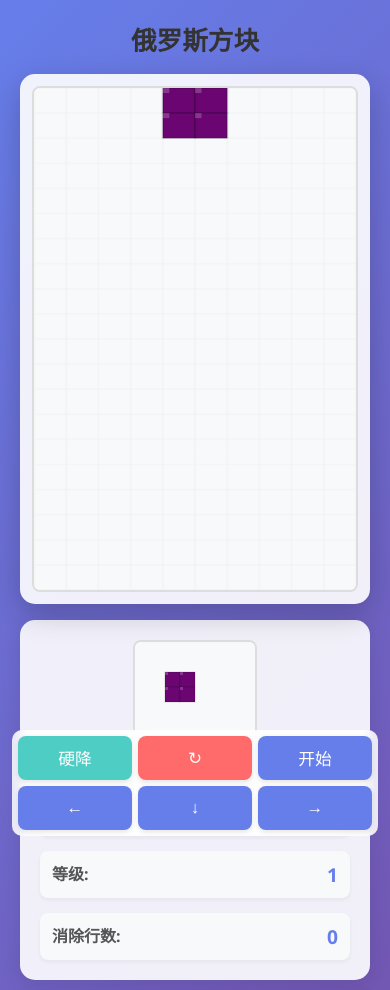
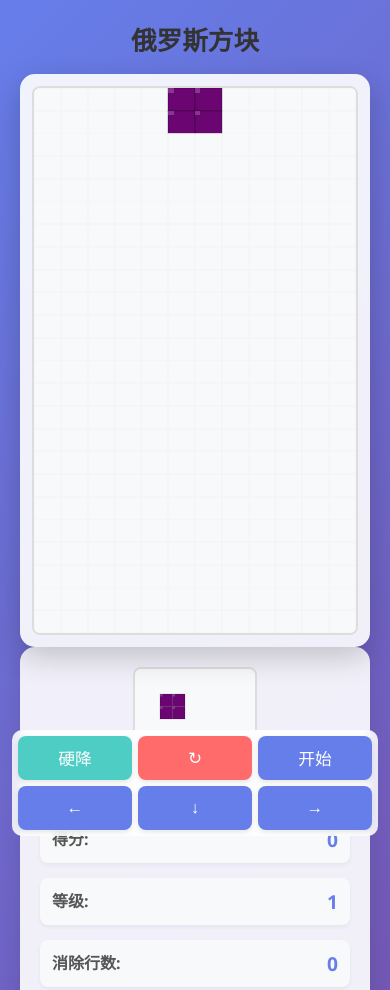
Before and after one commit to hanxhan000/tetris, a plain HTML site: page index.html in a window 390 px wide. Shown: the top 990 px of the page. Drawn offline with Linux system fonts and the light colour scheme; no server answers.

Commit message:
UI: 移除桌面左右间距；移动端12x24格动态缩放；补充 init() 与 resize 重绘；版本号 v=mobile9

```diff
--- a/css/style.css
+++ b/css/style.css
@@ -27,7 +27,7 @@ header {
 .game-container {
     display: grid;
     grid-template-columns: 1.4fr 1fr; /* 原2.2fr -> 1.4fr，平衡左右 */
-    gap: 16px;
+    gap: 0; /* 去除左右区域间隔 */
     align-items: start;
 }
 
@@ -302,7 +302,8 @@ header {
 /* 响应式设计 */
 @media (max-width: 992px) {
     .game-container {
-        grid-template-columns: 1.2fr 1fr; /* 原2.6fr，保持更均衡 */
+        grid-template-columns: 1.2fr 1fr;
+        gap: 0; /* 保持无间隔 */
     }
 }
 
@@ -311,23 +312,20 @@ header {
         grid-template-columns: 1fr;
     }
 
-    /* 手机端右上角显示（相对.game-board定位） */
     .next-piece-floating { display: flex; }
 
-    /* 控制主视区在一屏内：限制画布高度并压缩控制区 */
+    /* 移除强制纵横比，避免比例失调，由JS动态适配 */
     #board {
-        aspect-ratio: 1 / 2;
-        max-height: 60vh; /* 画布高度不超过60%视口 */
+        /* aspect-ratio: 1 / 2; */
+        max-height: 65vh; /* 稍微放大以提升可视性 */
         width: 100%;
         height: auto;
+        image-rendering: pixelated; /* 提升缩放清晰度 */
     }
 
     header h1 { font-size: 1.6rem; }
-
-    /* 隐藏侧栏‘下一个方块’标题文本，仅保留预览 */
     .next-piece-container h3 { display: none; }
 
-    /* 固定移动端控制条到底部，缩小高度与间距 */
     .mobile-controls {
         display: grid;
         position: fixed;
--- a/index.html
+++ b/index.html
@@ -4,7 +4,7 @@
     <meta charset="UTF-8">
     <meta name="viewport" content="width=device-width, initial-scale=1.0, maximum-scale=1.0, user-scalable=no">
     <title>俄罗斯方块</title>
-    <link rel="stylesheet" href="css/style.css?v=mobile8">
+    <link rel="stylesheet" href="css/style.css?v=mobile9">
 </head>
 <body>
     <div class="container">
@@ -81,7 +81,7 @@
         </div>
     </div>
 
-    <script src="js/game.js?v=mobile8"></script>
-    <script src="js/ui.js?v=mobile8"></script>
+    <script src="js/game.js?v=mobile9"></script>
+    <script src="js/ui.js?v=mobile9"></script>
 </body>
 </html>
--- a/js/game.js
+++ b/js/game.js
@@ -1,7 +1,7 @@
 // 游戏常量
-const COLS = 10;
-const ROWS = 20;
-const BLOCK_SIZE = 30;
+let COLS = 10;
+let ROWS = 20;
+let BLOCK_SIZE = 30; // 将在配置函数中动态调整
 const COLORS = [
     null,
     '#FF6B6B', // I - 红色
@@ -212,6 +212,17 @@ function draw() {
     drawBoard();
     drawMatrix(player.matrix, player.pos);
 }
+
+// 在窗口尺寸变化时，调整棋盘缩放以保持清晰比例
+window.addEventListener('resize', () => {
+    const wasActive = gameActive;
+    configureBoard();
+    draw();
+    if (wasActive) {
+        // 保持游戏循环继续运行
+        // 不重置状态，避免影响当前游戏
+    }
+});
 
 // 检查碰撞
 function collide(board, player) {
@@ -432,8 +443,35 @@ function update(time = 0) {
     gameAnimation = requestAnimationFrame(update);
 }
 
+// 动态配置棋盘：根据设备调整列行与块尺寸，修正比例
+function configureBoard() {
+    const isMobile = window.matchMedia('(max-width: 768px)').matches;
+    COLS = isMobile ? 12 : 10;
+    ROWS = isMobile ? 24 : 20;
+    // 根据当前canvas设置最佳块大小（保证整数像素，避免模糊）
+    const blockW = Math.floor(canvas.width / COLS);
+    const blockH = Math.floor(canvas.height / ROWS);
+    BLOCK_SIZE = Math.max(Math.min(blockW, blockH), 20);
+    // 统一内部像素尺寸为整数倍，确保绘制比例正确
+    canvas.width = COLS * BLOCK_SIZE;
+    canvas.height = ROWS * BLOCK_SIZE;
+    // 重置并应用缩放
+    ctx.setTransform(1, 0, 0, 1, 0, 0);
+    ctx.scale(BLOCK_SIZE, BLOCK_SIZE);
+    if (nextPieceCtx) {
+        nextPieceCtx.setTransform(1, 0, 0, 1, 0, 0);
+        nextPieceCtx.scale(BLOCK_SIZE / 2, BLOCK_SIZE / 2);
+    }
+    if (nextPieceTopCtx && nextPieceTopCanvas) {
+        nextPieceTopCtx.setTransform(1, 0, 0, 1, 0, 0);
+        const scaleTop = Math.min(nextPieceTopCanvas.width, nextPieceTopCanvas.height) / 6;
+        nextPieceTopCtx.scale(scaleTop, scaleTop);
+    }
+}
+
 // 初始化游戏
 function init() {
+    configureBoard();
     board = createMatrix(COLS, ROWS);
     player.score = 0;
     player.level = 1;
```
